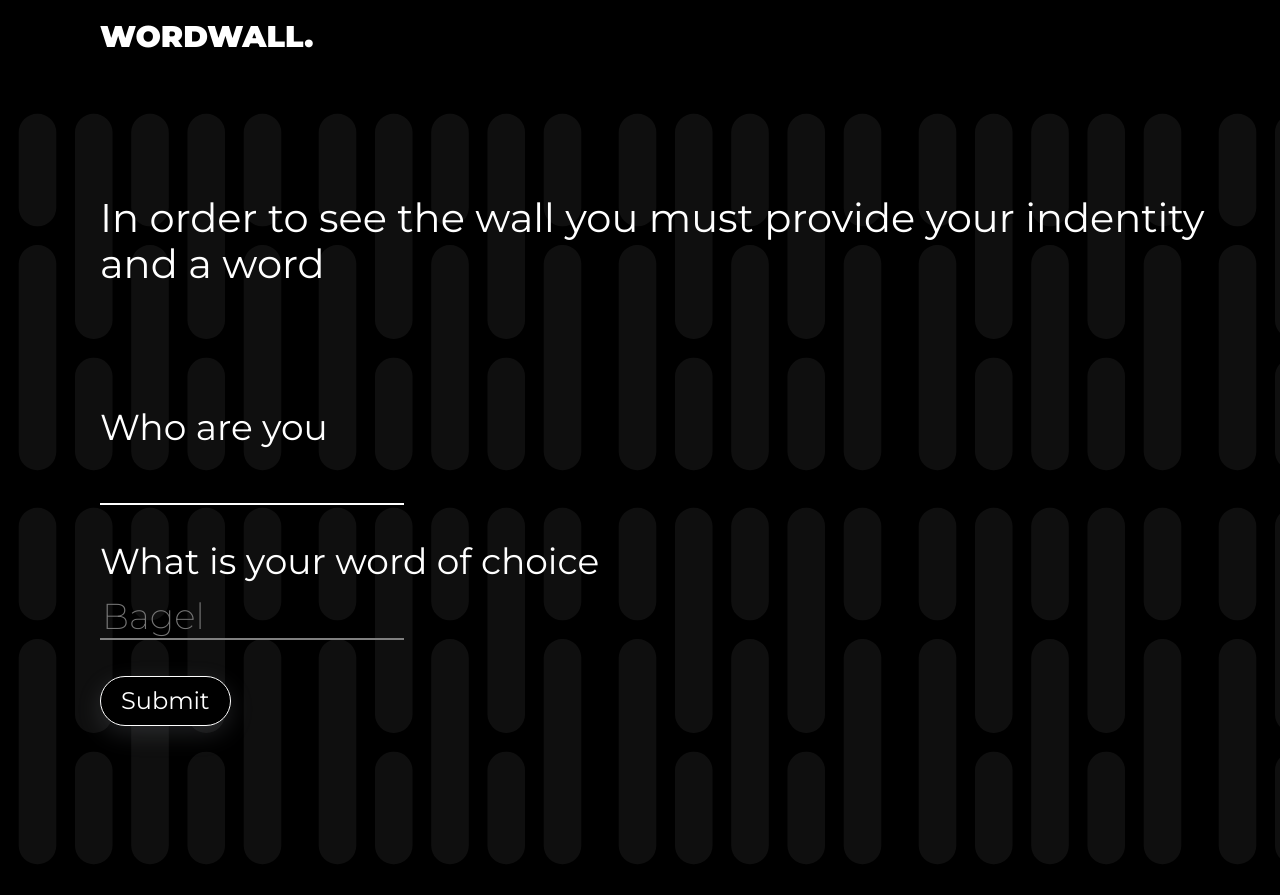
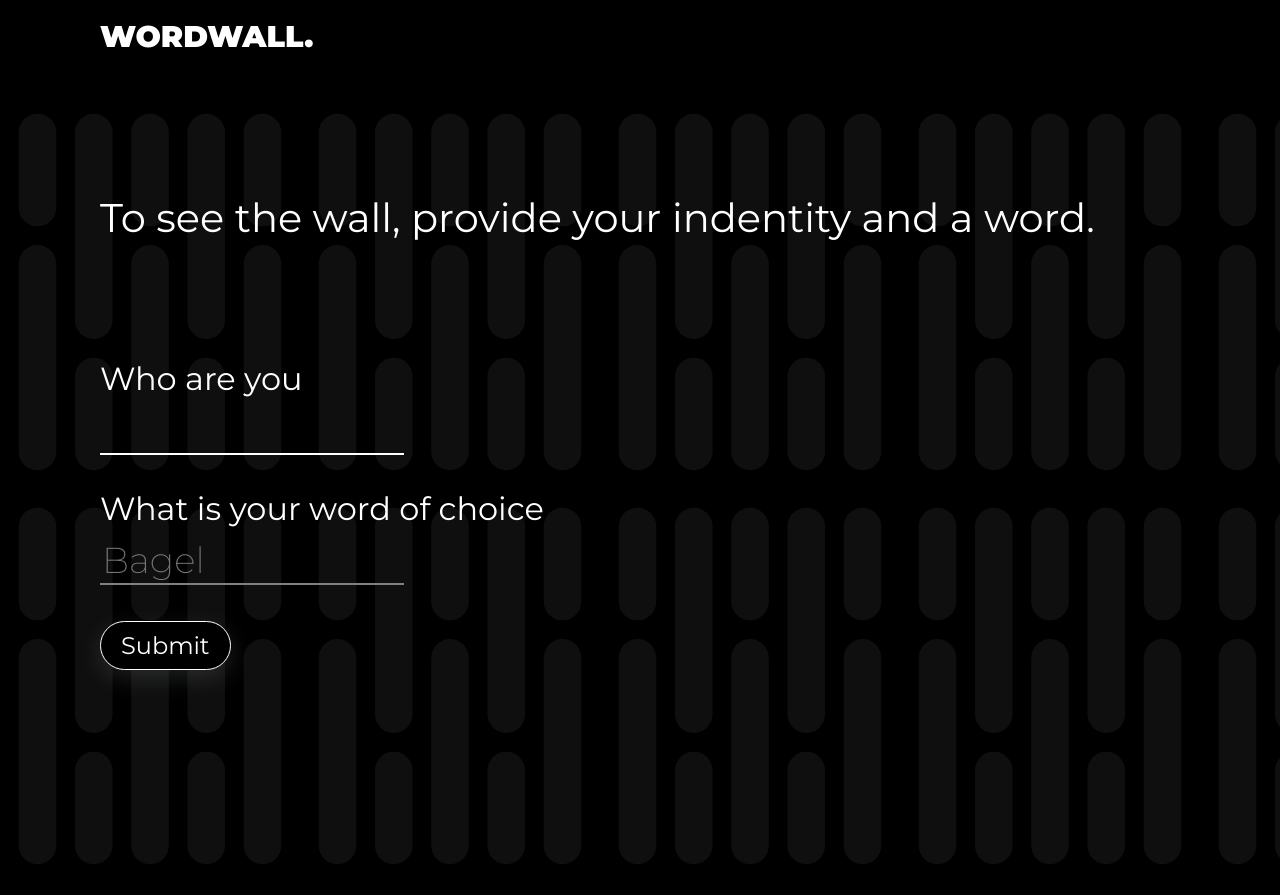
Before and after one commit to min0k/wordwall, a React (Create React App) app: page / in a window 1280 px wide. Built offline with nearby package versions, Linux system fonts and the light colour scheme; no server answers.

Commit message:
Minor UI change

```diff
--- a/src/components/Form.module.css
+++ b/src/components/Form.module.css
@@ -1,6 +1,3 @@
-.container {
-}
-
 .form {
   display: flex;
   flex-direction: column;
@@ -8,7 +5,7 @@
 }
 
 .labels {
-  font-size: 36px;
+  font-size: 32px;
 }
 
 .input {
--- a/src/components/Welcome.tsx
+++ b/src/components/Welcome.tsx
@@ -4,7 +4,7 @@ export default function Welcome() {
   return (
     <div className={styles.container}>
       <p className={styles.text}>
-        In order to see the wall you must provide your indentity and a word
+        To see the wall, provide your indentity and a word.
       </p>
     </div>
   );
```
